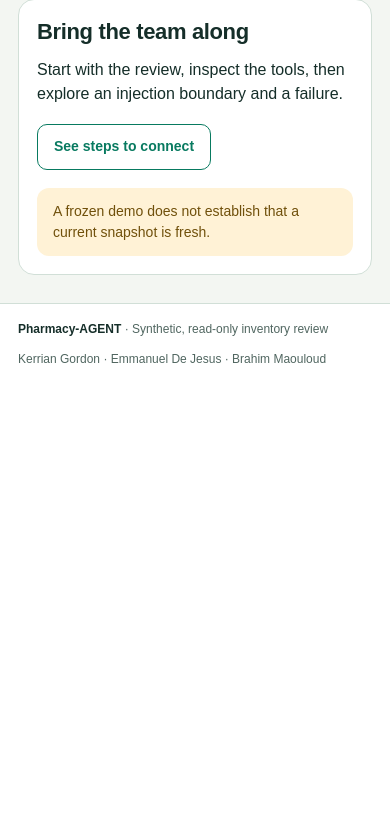
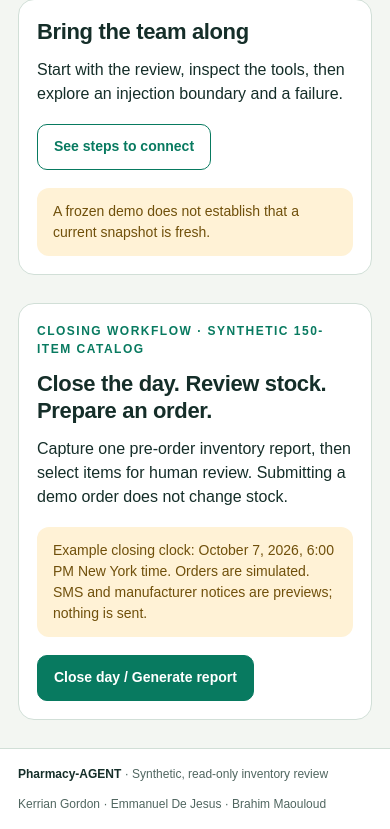
Before and after one commit to emmanuelID-cmd/Pharmacy-AGENT, a FastAPI app: page /demo in a window 390 px wide. Shown: the part 905-1734 px from the top of the page. Before the commit the page ends 1268 px from the top, so only its background shows below. Run offline with FastAPI, Linux system fonts and the light colour scheme.

Commit message:
feat(demo): add searchable closing report and order form
What changed:

- Add the shared-shell closing interface, searchable 150-item selector, selected-line queue, human edit/reject/submit flow and separate notification previews.

Why:

- Make the demo actionable through a human-controlled workflow while preserving the original report and existing fixed demo.

Collaboration:

- Emmanuel-owned integration on feature/order-workflow-demo; additive harness contract available for Kerrian review, with persistent teammate branches unchanged.

Boundaries:

- Synthetic data and simulated orders only. No real SMS, manufacturer send, database write, live ordering service, deployment or external AGENTS changes.

Validation:

- 291 unittest methods passed; 85/85 qualification fixtures contained with zero misses or false positives; complete browser flow passed at desktop/tablet/mobile widths; two security rounds and affected recovery rechecks passed.

```diff
--- /dev/null
+++ b/web/assets/closing.js
@@ -0,0 +1,170 @@
+/* Human-only closing demo. Source text is rendered with textContent, never HTML. */
+(() => {
+  'use strict';
+  let report = null, order = null, submission = null, busy = false;
+  const lines = new Map();
+  const get = id => document.getElementById(id);
+  const node = (tag, text, css) => {
+    const result = document.createElement(tag);
+    if (text !== undefined) result.textContent = String(text);
+    if (css) result.className = css;
+    return result;
+  };
+  const status = (id, text, error = false) => {
+    const target = get(id); if (!target) return;
+    target.hidden = !text; target.textContent = text;
+    target.classList.toggle('is-error', error);
+  };
+  async function post(path, body) {
+    const response = await fetch(path, {method: 'POST', headers: {'Content-Type': 'application/json'}, body: JSON.stringify(body)});
+    const result = await response.json();
+    if (!response.ok) throw Error(result.reason_code || 'REQUEST_FAILED');
+    return result;
+  }
+  function errors(id, entries, focus = true) {
+    const target = get(id); target.replaceChildren(); target.hidden = !entries.length;
+    if (!entries.length) return;
+    target.append(node('strong', 'Check your order'));
+    const list = node('ul');
+    entries.forEach(([field, message]) => {
+      const item = node('li'), link = node('a', message); link.href = '#' + field;
+      link.addEventListener('click', event => {event.preventDefault(); get(field)?.focus();});
+      item.append(link); list.append(item);
+    });
+    target.append(list); if (focus) target.focus();
+  }
+  function drawReport() {
+    const target = get('closing-report'); if (!target || !report) return;
+    target.replaceChildren(node('h3', 'Closing inventory report · Before order'));
+    const meta = node('dl', undefined, 'report-meta-grid');
+    [['Stock as of', report.snapshot_timestamp], ['Snapshot reference', report.snapshot_reference],
+      ['Example closing clock', report.demo_clock], ['Report created', report.created_at],
+      ['Coverage', `${report.rows.length} synthetic items`], ['Inventory validation', report.report_state]].forEach(([key, value]) => {
+      const part = node('div'); part.append(node('dt', key), node('dd', value)); meta.append(part);
+    });
+    const counts = report.rows.reduce((all, row) => {all[row.local_class] = (all[row.local_class] || 0) + 1; return all;}, {});
+    target.append(meta, node('p', Object.entries(counts).map(([key, count]) => `${key}: ${count}`).join(' · ')),
+      node('p', report.movement_summary + ' FDA context is not requested in this closing demo.', 'small muted'),
+      node('p', 'This report stays fixed at its original stock snapshot. Drafting or submitting an order does not change stock or create another report.', 'notice notice-info'));
+    const details = node('details', undefined, 'closing-stock');
+    details.append(node('summary', 'Inspect all 150 pre-order stock rows'));
+    const wrap = node('div', undefined, 'table-wrap closing-stock-scroll');
+    wrap.tabIndex = 0; wrap.setAttribute('role', 'region'); wrap.setAttribute('aria-label', 'Closing stock snapshot');
+    const table = node('table', undefined, 'report-table'), head = node('thead'), tr = node('tr'), body = node('tbody');
+    ['Item', 'Package NDC', 'On hand', 'Days of supply', 'Status', 'Evidence'].forEach(label => {const cell = node('th', label); cell.scope = 'col'; tr.append(cell);});
+    head.append(tr);
+    report.rows.forEach(row => {
+      const line = node('tr');
+      [row.label, row.package_ndc, row.usable_quantity === null ? 'Unknown' : `${row.usable_quantity} ${row.unit}`,
+        row.days_of_supply || 'Unknown', row.local_class, row.reason_codes.length ? row.reason_codes.join(', ') : row.evidence_reference].forEach(value => line.append(node('td', value)));
+      body.append(line);
+    });
+    table.append(head, body); wrap.append(table); details.append(wrap); target.append(details); target.hidden = false;
+  }
+  function filterItems() {
+    if (!report || !get('order-item')) return;
+    const select = get('order-item'), previous = select.value, query = get('order-search').value.trim().toLocaleLowerCase();
+    const matches = report.rows.filter(row => `${row.label} ${row.item_id} ${row.package_ndc}`.toLocaleLowerCase().includes(query));
+    select.replaceChildren(new Option(matches.length ? `Choose an item (${matches.length} matching)` : 'No matching catalog items', ''));
+    matches.forEach(row => select.append(new Option(`${row.label} · ${row.package_ndc} · ${row.local_class}`, row.item_id)));
+    if (matches.some(row => row.item_id === previous)) select.value = previous;
+  }
+  function drawLines() {
+    if (!report || !get('order-list')) return;
+    const target = get('order-list'); target.replaceChildren(); get('order-empty').hidden = !!lines.size;
+    lines.forEach((line, id) => {
+      const row = report.rows.find(item => item.item_id === id), supported = row.suggestion.suggested_quantity !== null;
+      const card = node('article', undefined, 'order-line');
+      card.append(node('h4', row.label), node('p', `${row.package_ndc} · ${row.local_class} · ${row.days_of_supply || 'Unknown'} days of supply`, 'small muted'));
+      const label = node('label', `Order quantity (${row.unit || 'unknown unit'})`); label.htmlFor = 'qty-' + id;
+      const input = node('input'); input.type = 'number'; input.id = label.htmlFor; input.min = '1'; input.max = '1000000'; input.step = '1';
+      input.value = line.quantity; input.disabled = !!order || busy;
+      input.setAttribute('aria-describedby', `qty-help-${id} qty-error-${id}`); input.setAttribute('aria-invalid', line.error ? 'true' : 'false');
+      input.addEventListener('input', () => {
+        line.quantity = input.value;
+        const value = Number(input.value);
+        if (supported && input.value.trim() && Number.isSafeInteger(value) && value >= 1 && value <= 1000000) {
+          line.error = ''; input.setAttribute('aria-invalid', 'false'); get('qty-error-' + id).hidden = true;
+          const summary = get('order-errors'); summary.querySelector(`a[href="#qty-${id}"]`)?.closest('li').remove();
+          summary.hidden = !summary.querySelector('li');
+        }
+      });
+      const help = node('p', supported ? `Suggested: ${row.suggestion.suggested_quantity} ${row.unit}. Human edits are recorded separately.` : 'Quantity withheld for manual review. Remove this item before submitting.', 'field-help'); help.id = 'qty-help-' + id;
+      const error = node('p', line.error || '', 'field-error'); error.id = 'qty-error-' + id; error.hidden = !line.error;
+      const evidence = node('details'); evidence.append(node('summary', 'Suggestion policy and evidence'));
+      evidence.append(node('p', supported ? `${row.suggestion.policy_version}: target ${row.suggestion.target_days} days; target ${row.suggestion.target_units} units; confirmed incoming ${row.suggestion.confirmed_incoming}; multiple ${row.suggestion.order_multiple}; minimum ${row.suggestion.minimum_units}. ${row.suggestion.calculation}. Evidence: ${row.evidence_reference}.` : row.reason_codes.join(', ') || row.suggestion.reason_code, 'small muted'));
+      const remove = node('button', 'Remove item', 'button button-text'); remove.type = 'button'; remove.disabled = !!order || busy; remove.setAttribute('aria-label', `Remove ${row.label}`);
+      remove.addEventListener('click', () => {lines.delete(id); drawLines(); errors('order-errors', [], false); get('order-item').focus();});
+      card.append(label, input, help, error, evidence, remove); target.append(card);
+    });
+  }
+  function drawOrder() {
+    if (!order || !get('order-result')) return;
+    const target = get('order-result');
+    target.replaceChildren(node('h3', 'Human-reviewed demo order'), node('p', `${order.order_id} · Revision ${order.revision} · ${order.state}`),
+      node('p', 'Simulation only. No purchase order was placed, no inventory was changed, and no notification was sent.', 'notice notice-warn'));
+    const list = node('ol', undefined, 'warning-list');
+    order.lines.forEach(line => list.append(node('li', `${line.local_class} · ${line.label} · ${line.quantity} ${line.unit}${line.human_edited ? ' · Human-edited quantity' : ''}`)));
+    target.append(list, node('h4', 'Test SMS preview'), node('p', order.test_sms.message),
+      node('p', 'Provider and destination are not configured. Real-phone SMS is a separate integration step.', 'small muted'),
+      node('h4', 'Manufacturer notice preview'), node('p', `One notice for this order, prioritized CRITICAL before LOW. Example next shift: ${order.manufacturer_notice.scheduled_for}. New York is a demo timezone assumption. No manufacturer is contacted.`));
+    target.hidden = false;
+    ['order-search', 'order-item', 'submit-demo-order', 'clear-demo-order'].forEach(id => {get(id).disabled = true;});
+    get('order-add-form').querySelector('button').disabled = true; drawLines();
+  }
+  window.bindClosingDemo = () => {
+    const button = get('close-day'); if (!button) return;
+    const restore = () => {drawReport(); filterItems(); drawLines(); get('closing-workspace').hidden = false; button.textContent = 'View same closing report'; drawOrder();};
+    if (report) restore();
+    button.addEventListener('click', async () => {
+      button.disabled = true; status('closing-status', 'Capturing the fixed synthetic closing snapshot…');
+      try {
+        const result = await post('/api/closing-demo/close', {});
+        if (report && report.closing_id !== result.closing.closing_id) {lines.clear(); submission = null; order = null;}
+        report = result.closing; order = result.order;
+        if (!get('close-day')) return;
+        restore(); status('closing-status', 'One pre-order report is ready. Select items below; the stock snapshot stays fixed.');
+      } catch (_) {status('closing-status', 'The closing source could not be verified. No complete report is available. Correct the source and retry.', true);}
+      finally {button.disabled = false;}
+    });
+    get('order-search').addEventListener('input', filterItems);
+    get('order-item').addEventListener('change', () => {
+      if (get('order-item').value) {get('order-item').setAttribute('aria-invalid', 'false'); get('order-item-error').hidden = true; errors('order-add-errors', [], false);}
+    });
+    get('order-add-form').addEventListener('submit', event => {
+      event.preventDefault(); if (order || busy) return;
+      const select = get('order-item'), row = report?.rows.find(item => item.item_id === select.value);
+      if (!row) {
+        select.setAttribute('aria-invalid', 'true'); get('order-item-error').textContent = 'Choose a catalog item to add.'; get('order-item-error').hidden = false;
+        errors('order-add-errors', [['order-item', 'Choose a catalog item to add.']]); return;
+      }
+      if (!lines.has(row.item_id)) lines.set(row.item_id, {quantity: row.suggestion.suggested_quantity === null ? '' : String(row.suggestion.suggested_quantity), error: ''});
+      drawLines();
+      get('qty-' + row.item_id).focus(); status('order-status', 'Item is in your order list. Selecting it again preserves the existing line and your edits.');
+    });
+    get('clear-demo-order').addEventListener('click', () => {
+      if (order || busy) return;
+      lines.clear(); drawLines(); errors('order-errors', [], false); status('order-status', 'Order list rejected and cleared. Nothing was submitted or sent.');
+    });
+    get('demo-order-form').addEventListener('submit', async event => {
+      event.preventDefault(); if (order || busy) return;
+      const invalid = [];
+      if (!lines.size) invalid.push(['order-item', 'Add at least one catalog item before submitting.']);
+      lines.forEach((line, id) => {
+        const row = report.rows.find(item => item.item_id === id), value = Number(line.quantity);
+        line.error = row.suggestion.suggested_quantity === null ? 'Required evidence needs manual review. Remove this item before submitting.' :
+          !line.quantity.trim() || !Number.isSafeInteger(value) || value < 1 || value > 1000000 ? 'Enter 1–1,000,000 whole dispensing units, or remove this item.' : '';
+        if (line.error) invalid.push(['qty-' + id, line.error]);
+      });
+      drawLines(); errors('order-errors', invalid); if (invalid.length) return;
+      busy = true; get('submit-demo-order').disabled = true; drawLines(); submission ||= crypto.randomUUID();
+      const selected = Array.from(lines, ([item_id, line]) => ({item_id, quantity: Number(line.quantity)}));
+      status('order-status', 'Recording your human-reviewed demo submission…');
+      try {
+        order = await post('/api/closing-demo/submit', {closing_id: report.closing_id, submission_id: submission, lines: selected});
+        if (get('order-result')) {drawOrder(); status('order-status', 'Demo submission recorded. Notification previews are below; the inventory report is unchanged.');}
+      } catch (_) {status('order-status', 'Submission was not confirmed. Your list is preserved. Use “View same closing report” to recover any existing submission before retrying.', true);}
+      finally {busy = false; if (get('submit-demo-order')) {get('submit-demo-order').disabled = !!order; drawLines();}}
+    });
+  };
+})();
--- a/web/assets/pharmacy.css
+++ b/web/assets/pharmacy.css
@@ -110,6 +110,20 @@ textarea[aria-invalid="true"], select[aria-invalid="true"] { border-color: var(-
 .report-table th { background: var(--soft); font-size: 12px; white-space: nowrap; }
 .report-table tr:last-child td { border-bottom: 0; }
 .report-table td { overflow-wrap: anywhere; }
+.closing-section { margin-top: 28px; }
+.closing-section input { width: 100%; min-height: 46px; padding: 11px 12px; border: 1px solid var(--border); border-radius: 10px; background: var(--surface); color: var(--ink); font: inherit; }
+.closing-section input[aria-invalid="true"] { border-color: var(--error); box-shadow: 0 0 0 1px var(--error); }
+.closing-section h3 { margin-top: 26px; }
+.closing-order { margin-top: 28px; padding-top: 4px; border-top: 1px solid var(--border); }
+.order-list { display: grid; gap: 16px; }
+.order-line { min-width: 0; padding: 16px; border: 1px solid var(--border); border-radius: 10px; }
+.order-line h4 { margin: 0 0 8px; overflow-wrap: anywhere; }
+.order-line input { max-width: 240px; }
+.order-line details, .closing-stock { margin-top: 12px; }
+.order-line summary, .closing-stock summary { min-height: 40px; padding: 8px 0; cursor: pointer; color: var(--brand); }
+.closing-stock-scroll { max-height: 400px; overflow: auto; }
+.closing-stock-scroll table { min-width: 780px; }
+.closing-section p, .closing-section dd, .order-line details { overflow-wrap: anywhere; }
 .catalog-section { margin-top: 36px; }
 .catalog-source summary { width: fit-content; min-height: 40px; padding: 8px 0; color: var(--brand); cursor: pointer; }
 .catalog-scroll { max-height: 620px; overflow: auto; }
--- a/web/assets/pharmacy.js
+++ b/web/assets/pharmacy.js
@@ -468,6 +468,7 @@
     bindTester();
     bindDemo();
     bindFailurePreview();
+    window.bindClosingDemo?.();
   }
 
   bindNavigation();
--- a/web/templates/base.html
+++ b/web/templates/base.html
@@ -7,6 +7,7 @@
   <meta name="theme-color" content="#087a60">
   <title>{% block title %}Pharmacy-AGENT{% endblock %}</title>
   <link rel="stylesheet" href="/assets/pharmacy.css">
+  <script defer src="/assets/closing.js"></script>
   <script defer src="/assets/pharmacy.js"></script>
 </head>
 <body>
--- a/web/templates/page.html
+++ b/web/templates/page.html
@@ -162,6 +162,43 @@
     </div>
   </section>
 
+  {% if active_view == 'demo' %}
+  <section class="panel closing-section" aria-labelledby="closing-title">
+    <p class="eyebrow">Closing workflow · Synthetic 150-item catalog</p>
+    <h2 id="closing-title">Close the day. Review stock. Prepare an order.</h2>
+    <p>Capture one pre-order inventory report, then select items for human review. Submitting a demo order does not change stock.</p>
+    <div class="notice notice-warn">Example closing clock: October 7, 2026, 6:00 PM New York time. Orders are simulated. SMS and manufacturer notices are previews; nothing is sent.</div>
+    <div class="action-row"><button class="button" type="button" id="close-day">Close day / Generate report</button></div>
+    <div id="closing-status" class="status-message" role="status" aria-live="polite" hidden></div>
+    <div id="closing-report" hidden></div>
+    <div id="closing-workspace" hidden>
+      <h3>Prepare your order list</h3>
+      <p class="small muted">Suggestions use a visible synthetic policy: seven days of stock, zero confirmed incoming, one dispensing-unit order multiple and minimum. These are demo assumptions, not manufacturer package sizes or pharmacy policy.</p>
+      <form id="order-add-form" novalidate>
+        <div id="order-add-errors" class="error-summary" role="alert" tabindex="-1" hidden></div>
+        <label for="order-search">Find a catalog item</label>
+        <input id="order-search" type="search" maxlength="120" aria-describedby="order-search-help" placeholder="Search name, item ID, or package NDC">
+        <p class="field-help" id="order-search-help">Filter the dropdown by name, item ID or package NDC. All 150 items are available.</p>
+        <label for="order-item">Catalog item <span class="required-mark">Required</span></label>
+        <select id="order-item" aria-describedby="order-item-error" aria-invalid="false"><option value="">Choose an item</option></select>
+        <p id="order-item-error" class="field-error" hidden></p>
+        <div class="action-row"><button class="button button-secondary" type="submit">Add to order list</button></div>
+      </form>
+      <form id="demo-order-form" class="closing-order" novalidate>
+        <h3>Queued order items</h3>
+        <div id="order-errors" class="error-summary" role="alert" tabindex="-1" hidden></div>
+        <p id="order-empty" class="muted">Your order list is empty. Select an item above to add it.</p>
+        <div id="order-list" class="order-list"></div>
+        <p class="small muted">Enter 1–1,000,000 whole dispensing units per line. Edit or remove a suggestion before submitting. A quantity withheld for manual review cannot be submitted in this demo.</p>
+        <div class="action-row"><button class="button" type="submit" id="submit-demo-order">Submit demo order</button><button class="button button-secondary" type="button" id="clear-demo-order">Reject / clear order list</button></div>
+        <p class="small muted">This button records a human-reviewed simulation in this server process. It places no purchase order and sends no SMS. Drafts survive tab changes while this page is open; a server restart clears demo records.</p>
+      </form>
+      <div id="order-status" class="status-message" role="status" aria-live="polite" hidden></div>
+      <div id="order-result" class="result-area" hidden></div>
+    </div>
+  </section>
+  {% endif %}
+
   {% elif active_view == 'architecture' %}
   <section class="view" aria-labelledby="page-title">
     <p class="eyebrow">Architecture · Steps to connect</p><h1 class="page-heading" id="page-title" tabindex="-1">Request → guarded tools → verified report.</h1>
```
Also changed, not shown: tests/browser/pharmacy_web_check.mjs (+49 -0 lines).
